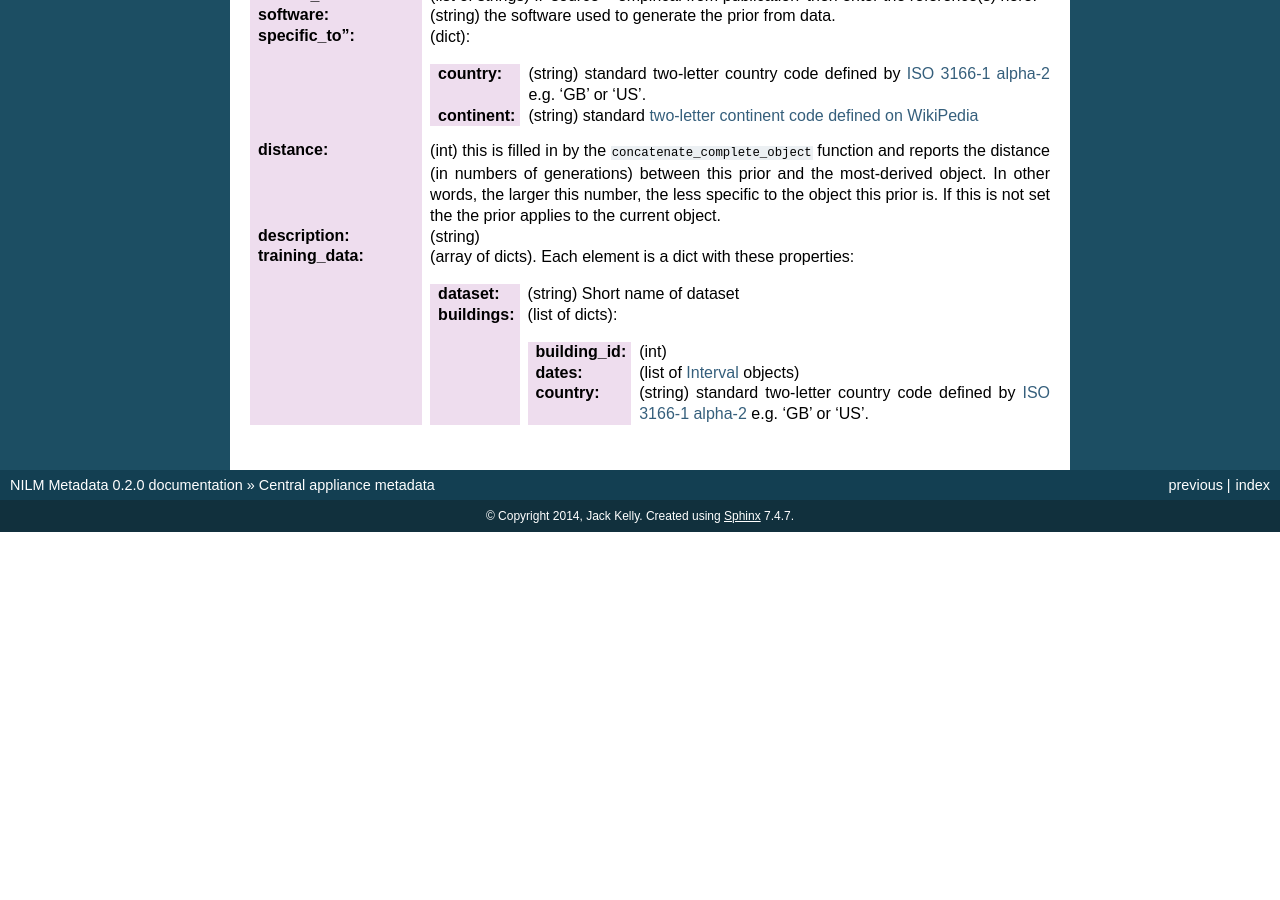
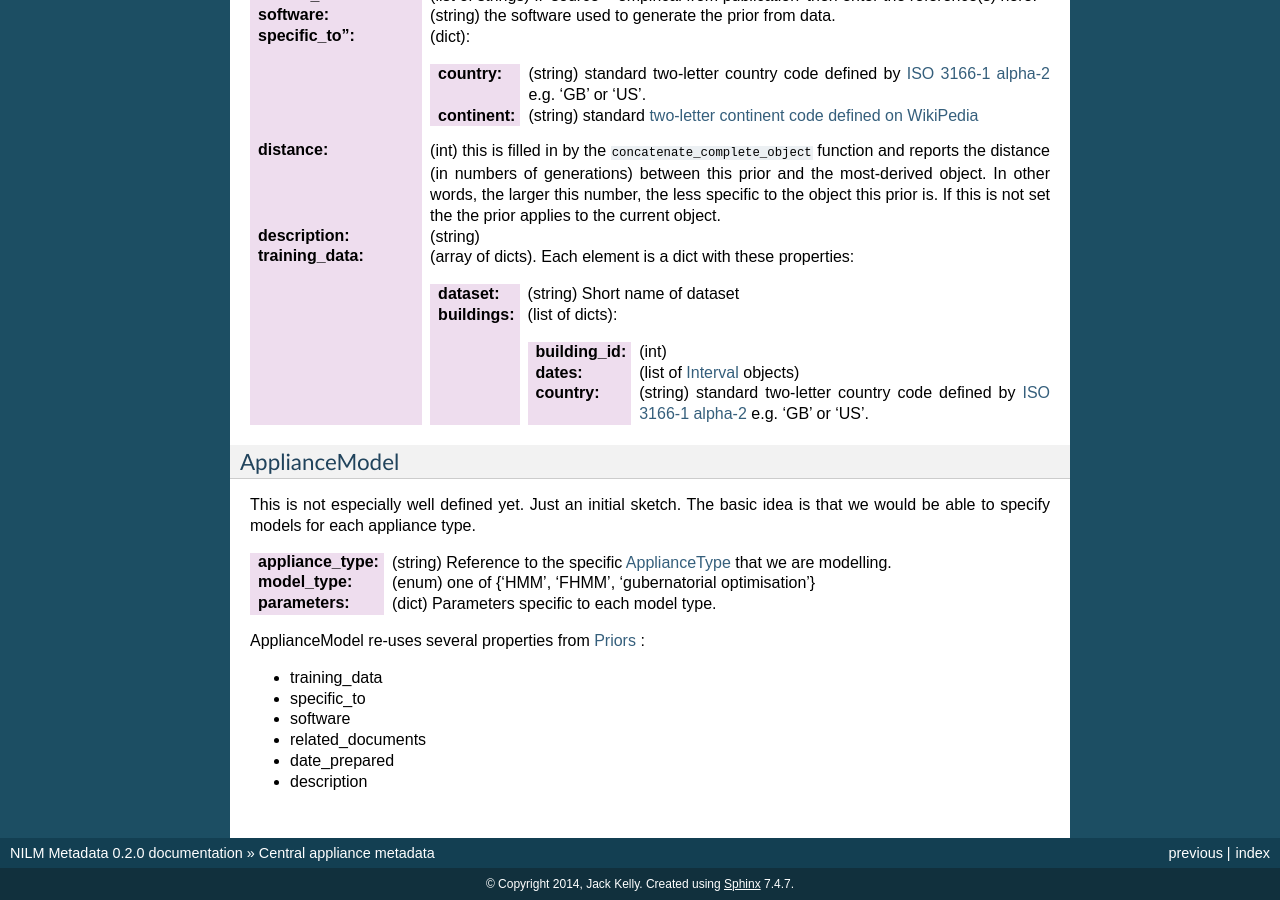
Before and after one commit to nilmtk/nilm_metadata, a Sphinx documentation site: the page built from docs/source/central_metadata.rst, in a window 1280 px wide and 900 px high, scrolled down 7699 px. Built offline with Sphinx 7.4.7, drawn with Linux system fonts in a browser that asks for light colours; before the commit the page ends 8231 px from its top, so only the background shows below that.

Commit message:
converted ApplianceModel.json to human-readable docs

```diff
--- a/docs/source/central_metadata.rst
+++ b/docs/source/central_metadata.rst
@@ -331,3 +332,25 @@ categorical variables, specify the categorical distribution.
             `ISO 3166-1 alpha-2
             <http://en.wikipedia.org/wiki/ISO_3166-1_alpha-2>`_
             e.g. 'GB' or 'US'.
+
+ApplianceModel
+--------------
+
+This is not especially well defined yet. Just an initial sketch.  The
+basic idea is that we would be able to specify models for each
+appliance type.
+
+:appliance_type: (string) Reference to the specific `ApplianceType`_
+                 that we are modelling.
+:model_type: (enum) one of {'HMM', 'FHMM', 'gubernatorial
+             optimisation'}
+:parameters: (dict) Parameters specific to each model type.
+
+ApplianceModel re-uses several properties from :ref:`prior-schema` :
+
+* training_data
+* specific_to
+* software
+* related_documents
+* date_prepared
+* description
```
Also changed, not shown: other parts of docs/source/central_metadata.rst (+1 -0 lines).
